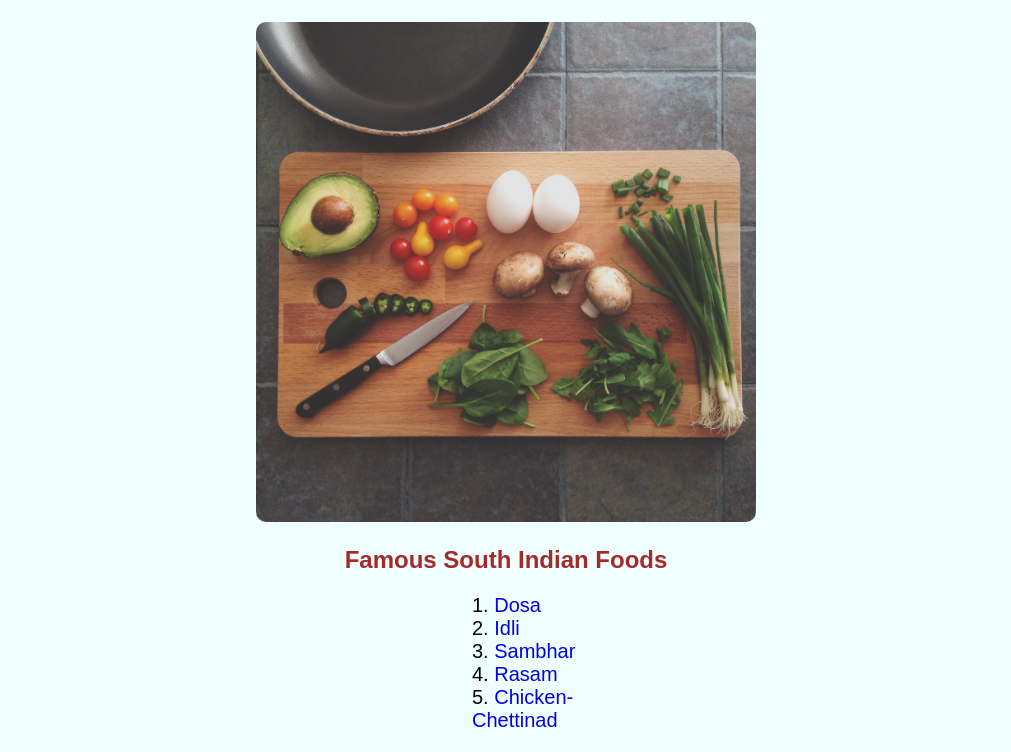
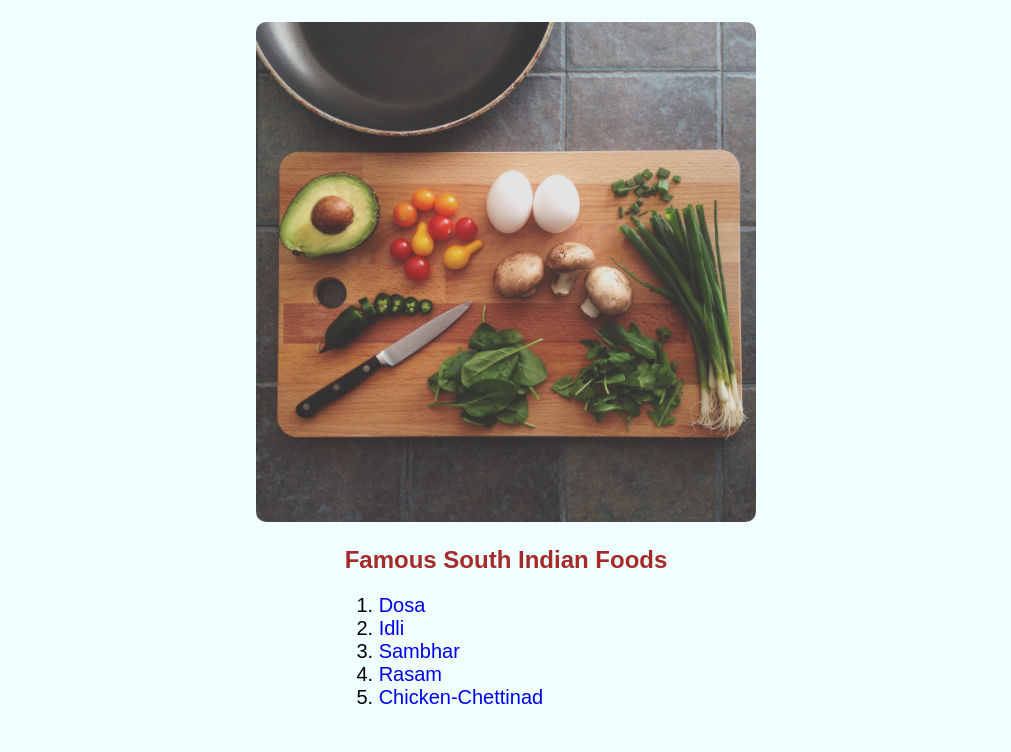
Before and after one commit to naveenzenith/odin-recipes, a plain HTML site: page index.html in a window 1280 px wide. Shown: the part 82-834 px from the top of the page, without its empty margins (134-1145 px from the left). After the commit the page ends 811 px from the top, so only its background shows below. Drawn offline with Linux system fonts and the light colour scheme.

Commit message:
fix list position

```diff
--- a/style.css
+++ b/style.css
@@ -28,8 +28,9 @@ a{
 h2{
     font-family: sans-serif;
     color:brown;
+    text-align: center;
 }
 .list {
-    padding:0px 400px;
+    padding-left:30%;
     text-align:left;
 }
```
